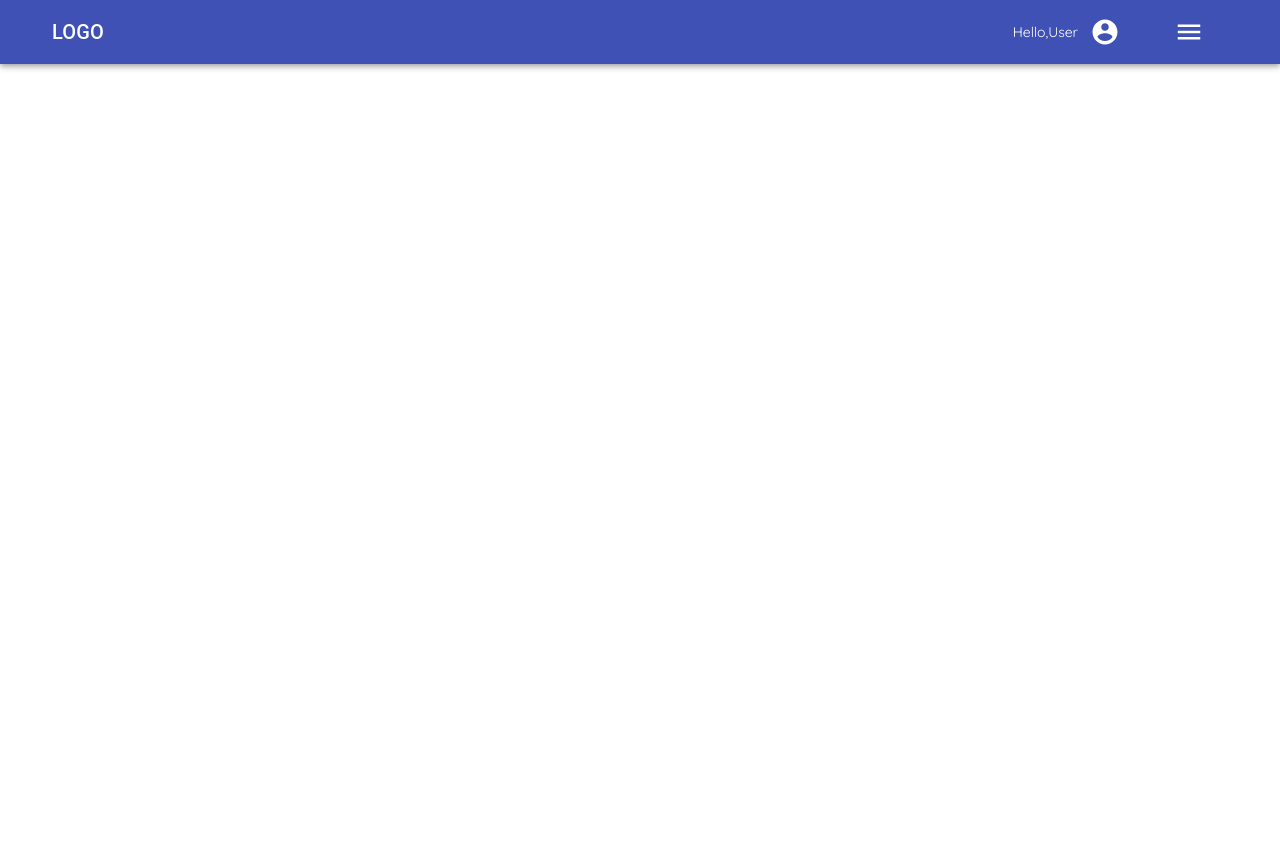
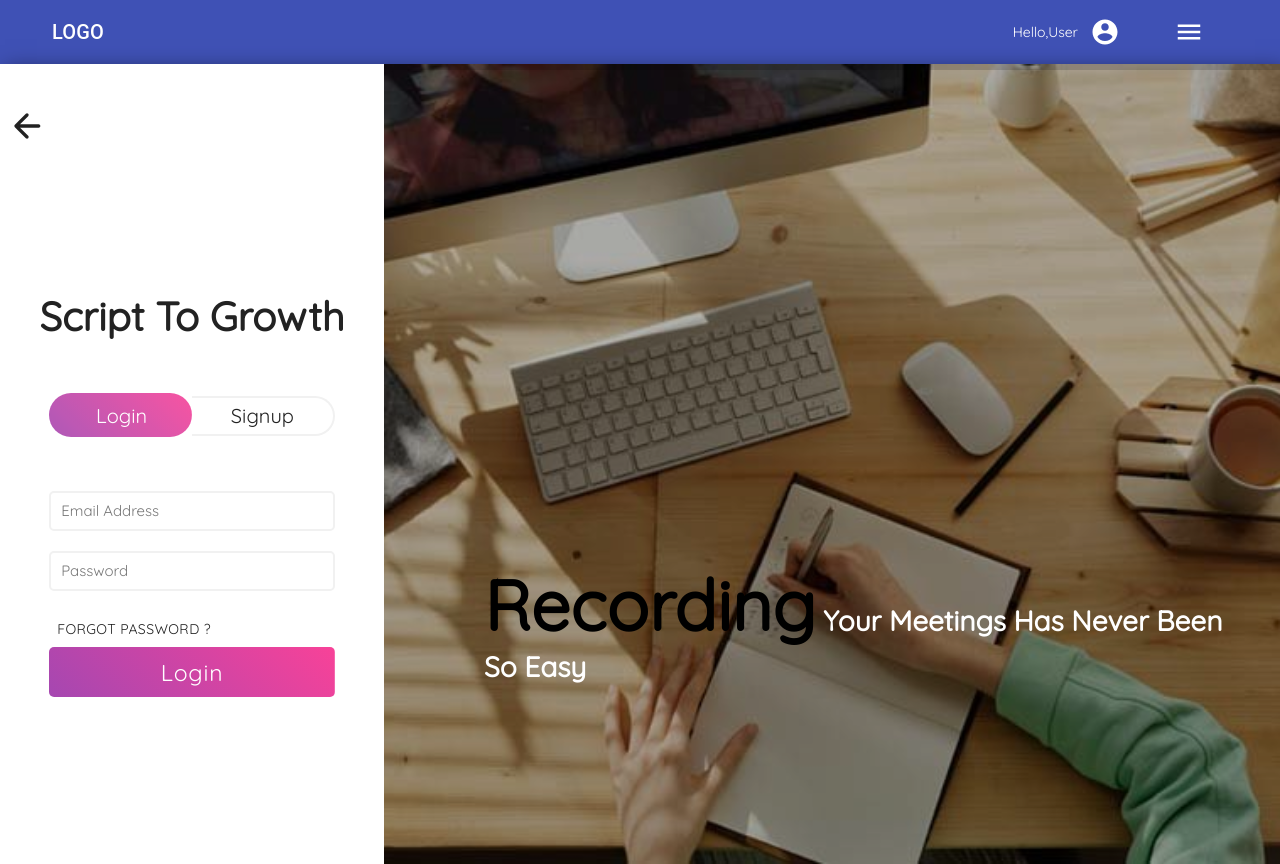
Before and after one commit to mittalsam20/Family-budget-tracker, a React (Create React App) app in the folder client/: page / in a window 1280 px wide. Before the commit the page ends 800 px from the top, so only its background shows below. Built offline with nearby package versions, Linux system fonts and the light colour scheme; no server answers.

Commit message:
auth is working just fine

```diff
--- a/client/src/App.js
+++ b/client/src/App.js
@@ -13,7 +13,7 @@
     <BrowserRouter>
       <Navbar />
       <Switch>
-        <Route path="/login" exact component={LogSign} />
+        <Route path="/" exact component={LogSign} />
         <Route path="/home" exact component={Home} />
         <Route path="/investment" exact component={Investment} />
         <Route path="/news" exact component={News} />
--- a/client/src/pages/loginpage/logsign.js
+++ b/client/src/pages/loginpage/logsign.js
@@ -26,34 +26,6 @@
   console.log("inside login page", rootUser);
 
   const history = useHistory();
-  // const callMainPage = async () => {
-  //   try {
-  //     const res = await axios.get("/app/main", {
-  //       withCredentials: true,
-  //     });
-  //     const userdata = await res.data;
-  //     setRootUser(userdata);
-  //     console.log("Root User", rootUser);
-  //     // setUser(userdata);
-  //     if (!res.status === 200) {
-  //       const error = new Error(res.error);
-  //       throw error;
-  //     }
-  //   } catch (err) {
-  //     console.log(
-  //       "Authentication Error..!! Please Login With Correct Credentials..!! ",
-  //       err
-  //     );
-  //     history.push("/");
-  //   }
-  // };
-
-  // useEffect(() => {
-  //   callMainPage();
-  // }, []);
-
-  //   const [validator, setValidator] = useState();
-
   const [InputEmail, setInputEmail] = useState("");
   const [InputPass, setInputPass] = useState("");
   const [InputConfirmPass, setInputConfirmPass] = useState("");
@@ -86,7 +58,7 @@
       // }
     } catch (err) {
       console.log("error i am finding", err);
-      history.push("/login");
+      history.push("/");
     }
   };
 
```
